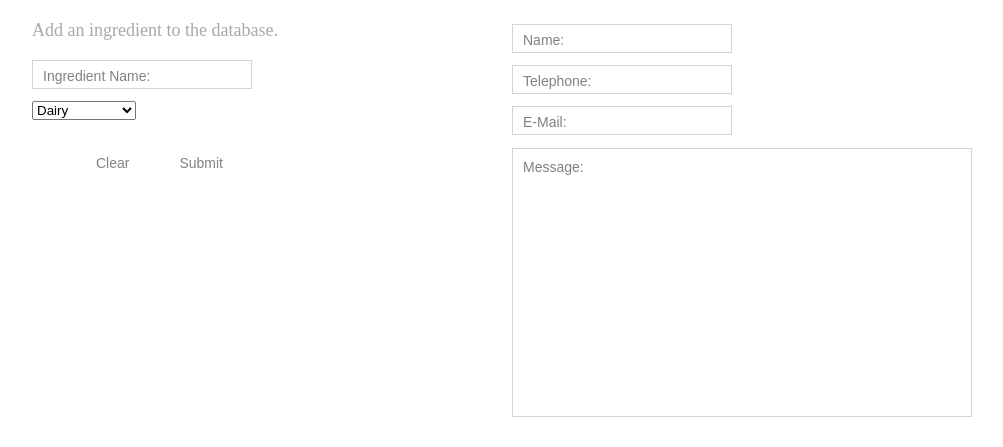
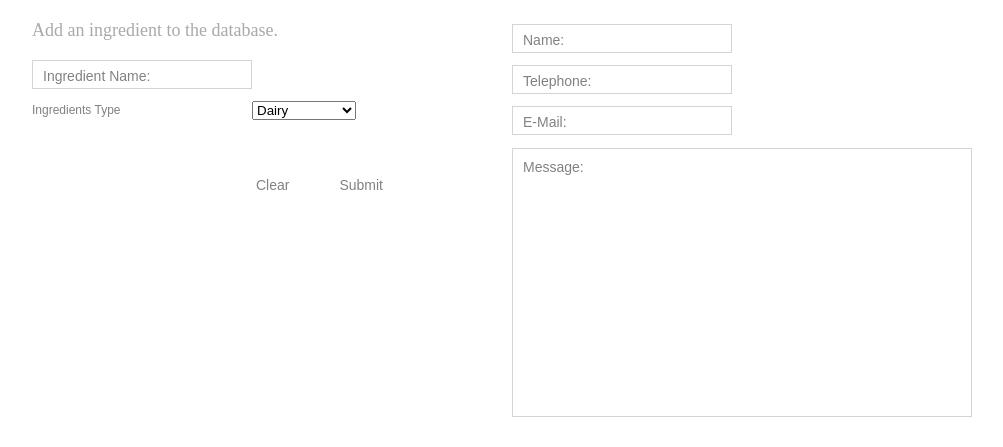
Before and after one commit to TSiyamachiraQA/Cooking-Recipe-Hobby-Project, a plain HTML site: page src/main/resources/static/contacts.html in a window 1280 px wide. Shown: the part 332-779 px from the top of the page, without its empty margins (138-1141 px from the left). Drawn offline with Linux system fonts and the light colour scheme; files that its build step writes are made by us from their sources; files whose address does not match are found by name; a web font is replaced by a local one.

Commit message:
This commit includes updated frontend with http requests

```diff
--- a/src/main/resources/static/contacts.html
+++ b/src/main/resources/static/contacts.html
@@ -63,9 +63,10 @@ $(document).ready(function () {
           <label class="ingrname">
             <input type="text" value="Ingredient Name:">
             <br class="clear">
-            <span class="error error-empty">*This is not a valid ingredient name.</span><span class="empty error-empty">*This field is required.</span> </label>
-          <label class="ingrtype">
-            <select class="form-group" id = "ingrFormInput" value="Ingredient Type:">
+            <span class="error error-empty">*This is not a valid ingredient name.</span><span class="empty error-empty">*An ingredient name is required.</span> </label>
+          <br class="clear">
+          <label class="ingrtype"> Ingredients Type</label>
+            <select class="ingrtype" value="Ingredient Type:">
               <option>Dairy</option>
               <option>Meats</option>
               <option>Poultry</option>
```
